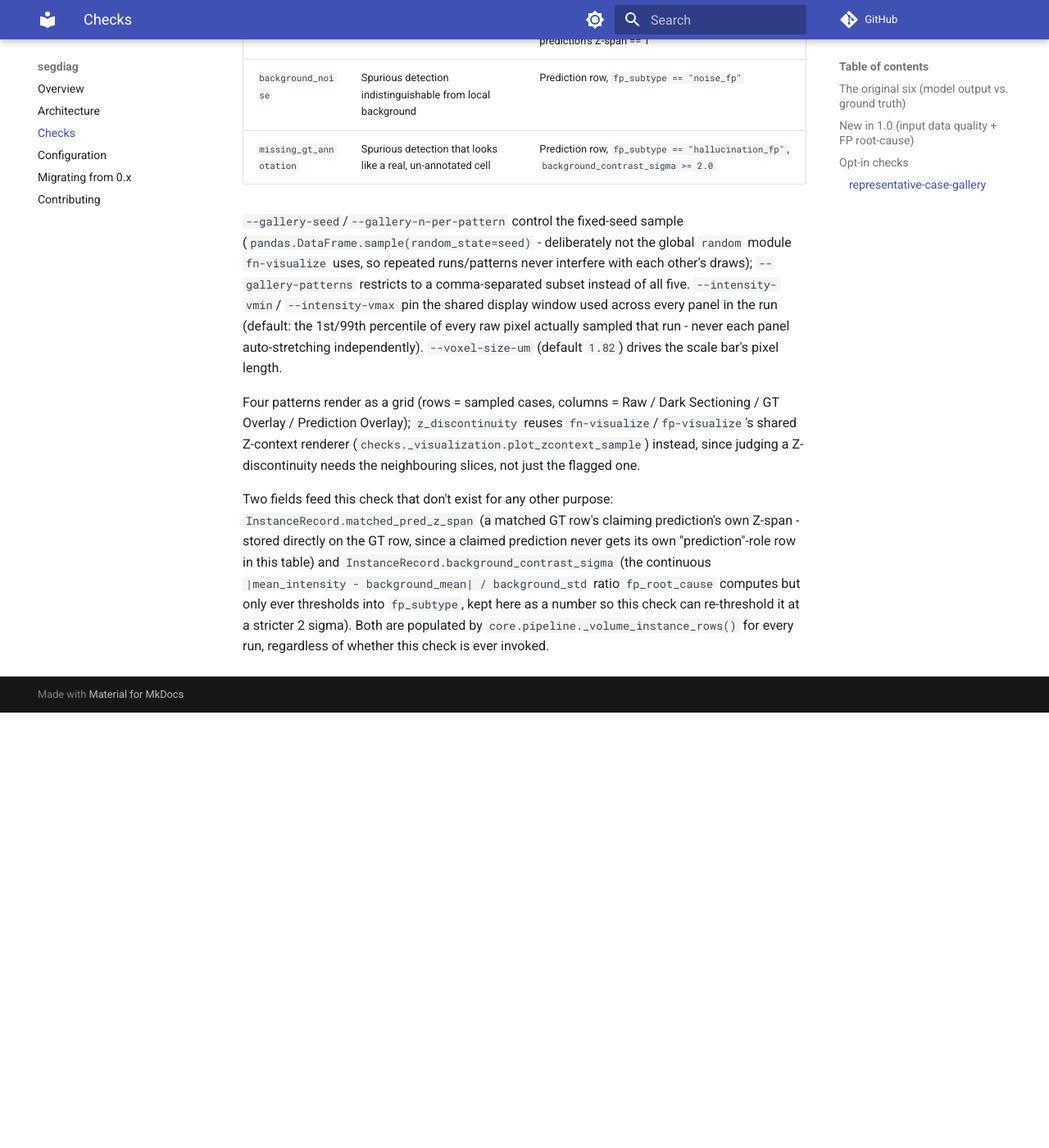
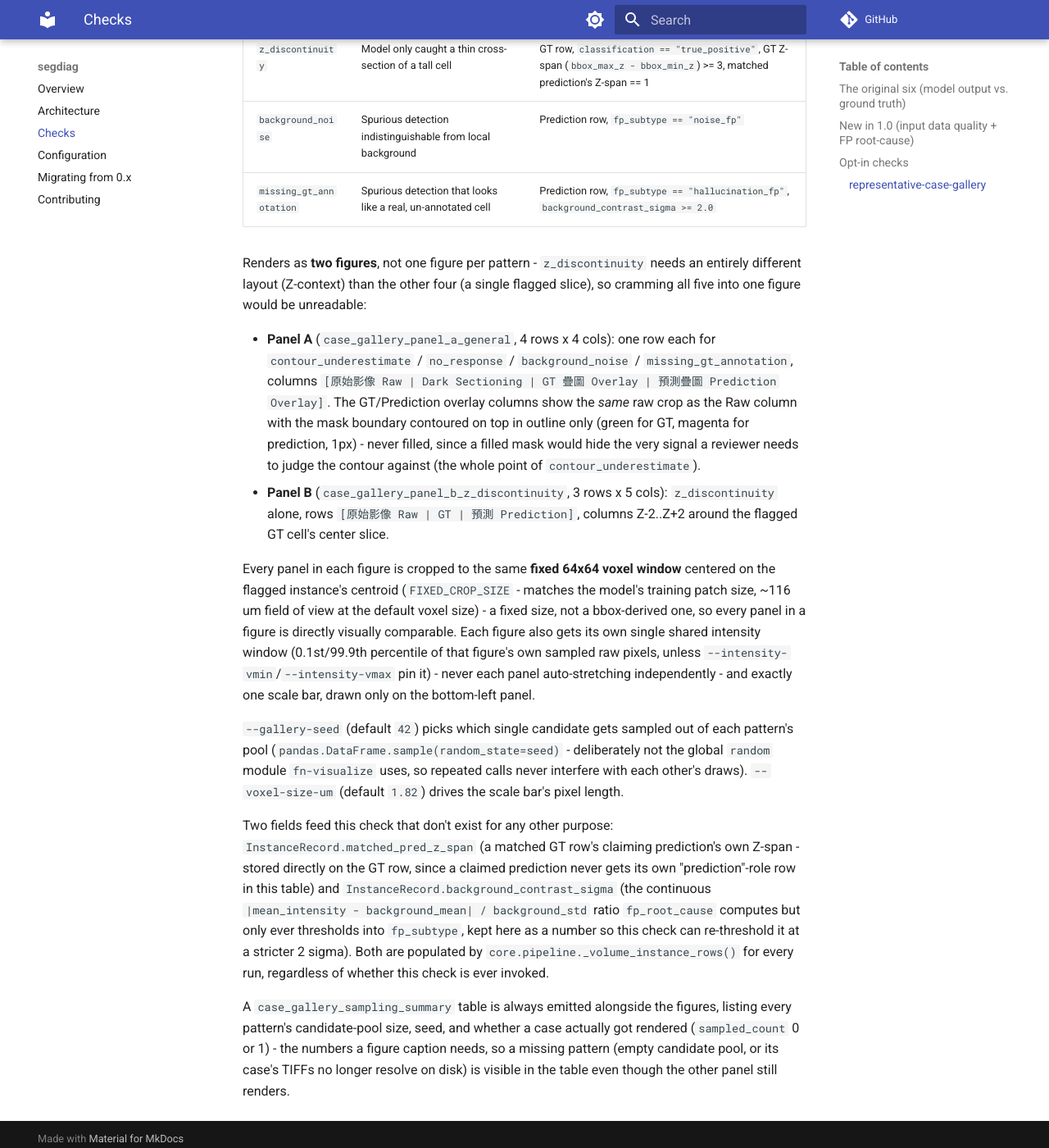
Before and after one commit to hyyunn00/segdiag, an MkDocs documentation site: the page built from docs/checks.md, in a window 1280 px wide and 1400 px high, scrolled down 2755 px. Shown: the whole window at 82% size. Built offline with MkDocs 1.6.1 and Material for MkDocs 9.7.7, drawn with Linux system fonts in a browser that asks for light colours; comment, search, counter and statistics services are not loaded; before the commit the page ends 3624 px from its top, so only the background shows below that; some of the changed text lies outside the part shown.

Commit message:
Redesign representative-case-gallery into two fixed report figures
Per figure-legend spec: Panel A (4 patterns x [Raw|Dark|GT outline|Pred
outline]) and Panel B (z_discontinuity Z-context), each with exactly one
objectively-selected example instead of a sampled multi-case gallery.
Fixed 64x64 centroid-centered crop, per-panel 0.1-99.9 percentile
intensity window, single scale bar per figure, and a CJK font fallback so
the Chinese panel labels actually render.

Co-Authored-By: Claude Sonnet 5 <noreply@anthropic.com>

```diff
--- a/docs/checks.md
+++ b/docs/checks.md
@@ -79,10 +79,13 @@ column.
 
 ### `representative-case-gallery`
 
-Produces the report's Figure 5.3.2: objectively-selected, reproducibly
-fixed-seed-sampled example cases of five defect patterns (three FN, two
-FP) - not eyeballed by a reviewer. Each pattern is a rule over columns
-`collect()` already computes:
+Produces the report's Figure 5.3.2: exactly **one** objectively-selected,
+reproducibly fixed-seed-sampled example case per defect pattern (three FN,
+two FP) - not eyeballed by a reviewer, and not a multi-case gallery (a
+single well-chosen example with a clear sampling rationale reads better in
+a 20-page report than several examples crammed small enough to be
+illegible). Each pattern is a rule over columns `collect()` already
+computes:
 
 | Pattern | What it captures | Selection rule |
 |---|---|---|
@@ -92,21 +95,39 @@ FP) - not eyeballed by a reviewer. Each pattern is a rule over columns
 | `background_noise` | Spurious detection indistinguishable from local background | Prediction row, `fp_subtype == "noise_fp"` |
 | `missing_gt_annotation` | Spurious detection that looks like a real, un-annotated cell | Prediction row, `fp_subtype == "hallucination_fp"`, `background_contrast_sigma >= 2.0` |
 
-`--gallery-seed`/`--gallery-n-per-pattern` control the fixed-seed sample
-(`pandas.DataFrame.sample(random_state=seed)` - deliberately not the global
-`random` module `fn-visualize` uses, so repeated runs/patterns never
-interfere with each other's draws); `--gallery-patterns` restricts to a
-comma-separated subset instead of all five. `--intensity-vmin`/
-`--intensity-vmax` pin the shared display window used across every panel
-in the run (default: the 1st/99th percentile of every raw pixel actually
-sampled that run - never each panel auto-stretching independently).
-`--voxel-size-um` (default `1.82`) drives the scale bar's pixel length.
+Renders as **two figures**, not one figure per pattern - `z_discontinuity`
+needs an entirely different layout (Z-context) than the other four (a
+single flagged slice), so cramming all five into one figure would be
+unreadable:
 
-Four patterns render as a grid (rows = sampled cases, columns = Raw / Dark
-Sectioning / GT Overlay / Prediction Overlay); `z_discontinuity` reuses
-`fn-visualize`/`fp-visualize`'s shared Z-context renderer
-(`checks._visualization.plot_zcontext_sample`) instead, since judging a
-Z-discontinuity needs the neighbouring slices, not just the flagged one.
+- **Panel A** (`case_gallery_panel_a_general`, 4 rows x 4 cols): one row
+  each for `contour_underestimate` / `no_response` / `background_noise` /
+  `missing_gt_annotation`, columns `[原始影像 Raw | Dark Sectioning | GT 疊圖
+  Overlay | 預測疊圖 Prediction Overlay]`. The GT/Prediction overlay columns
+  show the *same* raw crop as the Raw column with the mask boundary
+  contoured on top in outline only (green for GT, magenta for prediction,
+  1px) - never filled, since a filled mask would hide the very signal a
+  reviewer needs to judge the contour against (the whole point of
+  `contour_underestimate`).
+- **Panel B** (`case_gallery_panel_b_z_discontinuity`, 3 rows x 5 cols):
+  `z_discontinuity` alone, rows `[原始影像 Raw | GT | 預測 Prediction]`,
+  columns Z-2..Z+2 around the flagged GT cell's center slice.
+
+Every panel in each figure is cropped to the same **fixed 64x64 voxel
+window** centered on the flagged instance's centroid (`FIXED_CROP_SIZE` -
+matches the model's training patch size, ~116 um field of view at the
+default voxel size) - a fixed size, not a bbox-derived one, so every panel
+in a figure is directly visually comparable. Each figure also gets its own
+single shared intensity window (0.1st/99.9th percentile of that figure's
+own sampled raw pixels, unless `--intensity-vmin`/`--intensity-vmax` pin
+it) - never each panel auto-stretching independently - and exactly one
+scale bar, drawn only on the bottom-left panel.
+
+`--gallery-seed` (default `42`) picks which single candidate gets sampled
+out of each pattern's pool (`pandas.DataFrame.sample(random_state=seed)` -
+deliberately not the global `random` module `fn-visualize` uses, so
+repeated calls never interfere with each other's draws). `--voxel-size-um`
+(default `1.82`) drives the scale bar's pixel length.
 
 Two fields feed this check that don't exist for any other purpose:
 `InstanceRecord.matched_pred_z_span` (a matched GT row's claiming
@@ -118,3 +139,10 @@ prediction never gets its own "prediction"-role row in this table) and
 here as a number so this check can re-threshold it at a stricter 2 sigma).
 Both are populated by `core.pipeline._volume_instance_rows()` for every
 run, regardless of whether this check is ever invoked.
+
+A `case_gallery_sampling_summary` table is always emitted alongside the
+figures, listing every pattern's candidate-pool size, seed, and whether a
+case actually got rendered (`sampled_count` 0 or 1) - the numbers a figure
+caption needs, so a missing pattern (empty candidate pool, or its case's
+TIFFs no longer resolve on disk) is visible in the table even though the
+other panel still renders.
```
Also changed, not shown: CHANGELOG.md (+36 -20 lines), 4 other files.
